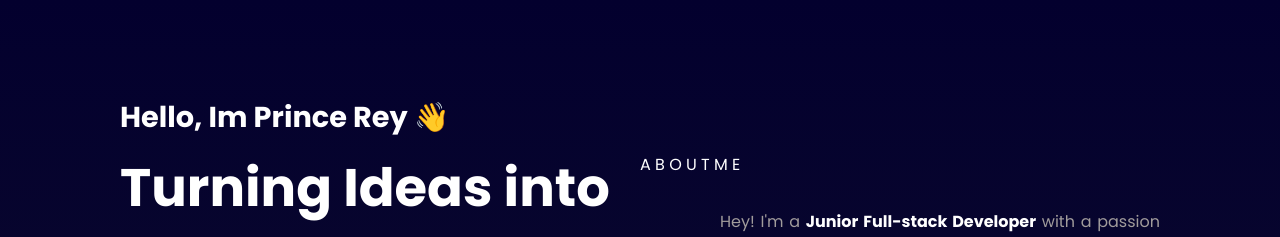
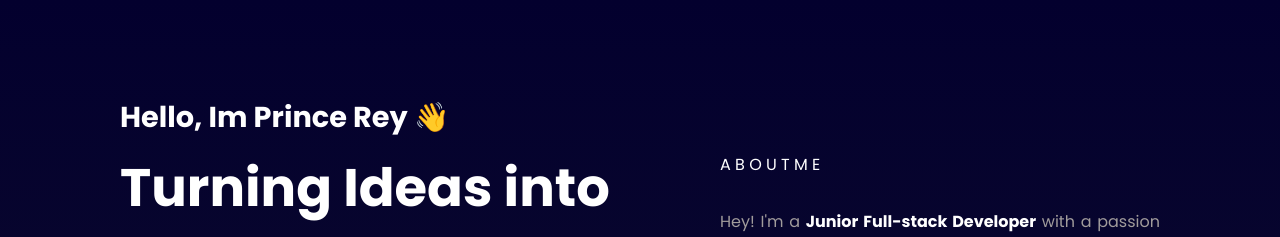
Before and after one commit to babidiprogramming/Portfolio, a plain HTML site: page index.html in a window 1280 px wide. Shown: the top 237 px of the page. Drawn offline with nearby package versions, Linux system fonts and the light colour scheme.

Commit message:
Update style.css

```diff
--- a/style.css
+++ b/style.css
@@ -213,6 +213,7 @@ form .textarea-field .item{
     position: relative;
     min-height: 80vh;
     margin: 5vh;
+
 }
 .section-container{
     display: flex;
@@ -234,6 +235,7 @@ form .textarea-field .item{
     position: relative;
     font-size: 1rem;
     text-decoration: none;
+    margin-left: 5rem;
 }
 .title_header a::after{
     content: '';
@@ -246,6 +248,7 @@ form .textarea-field .item{
   background-color: #c70c53;
   transform-origin: bottom right;
   transition: transform 0.25s ease-out;
+  top: 1.8rem;
 }
 .title_header a:hover::after{
   transform: scaleX(1);
```
